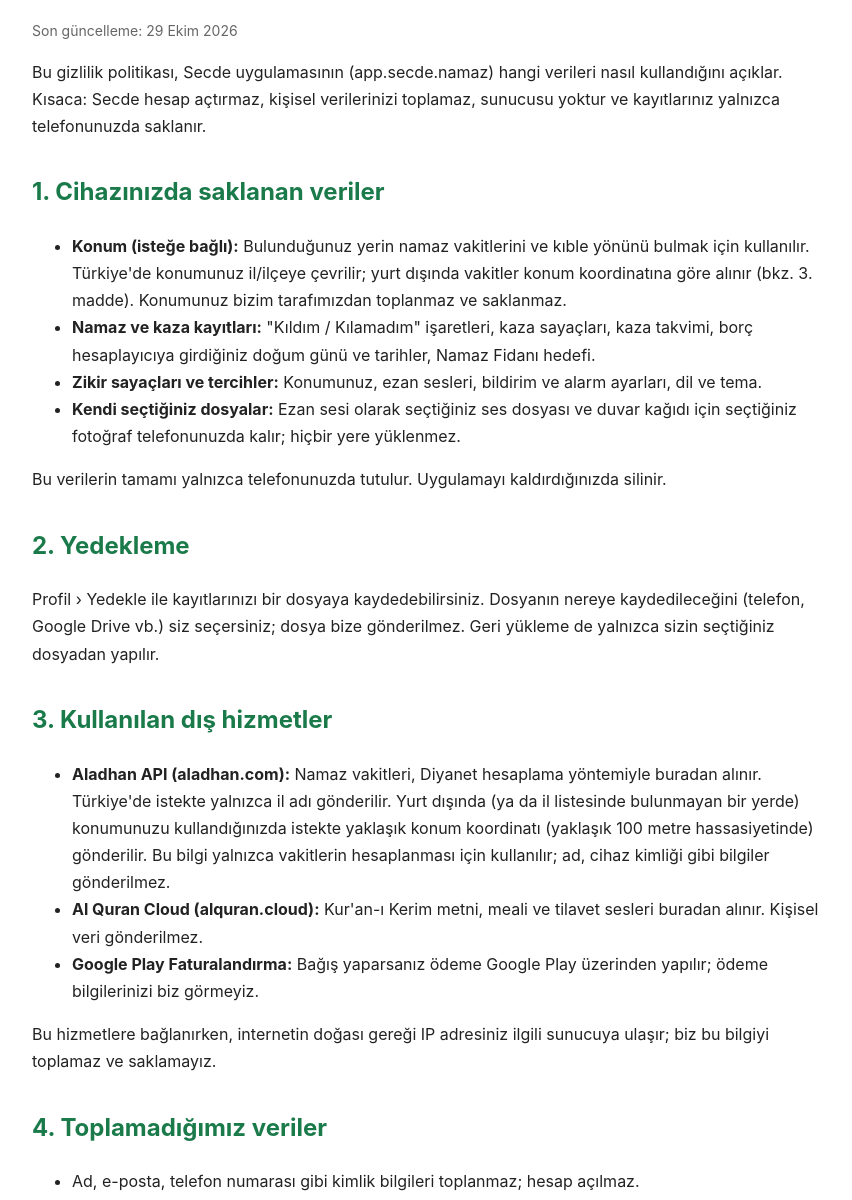
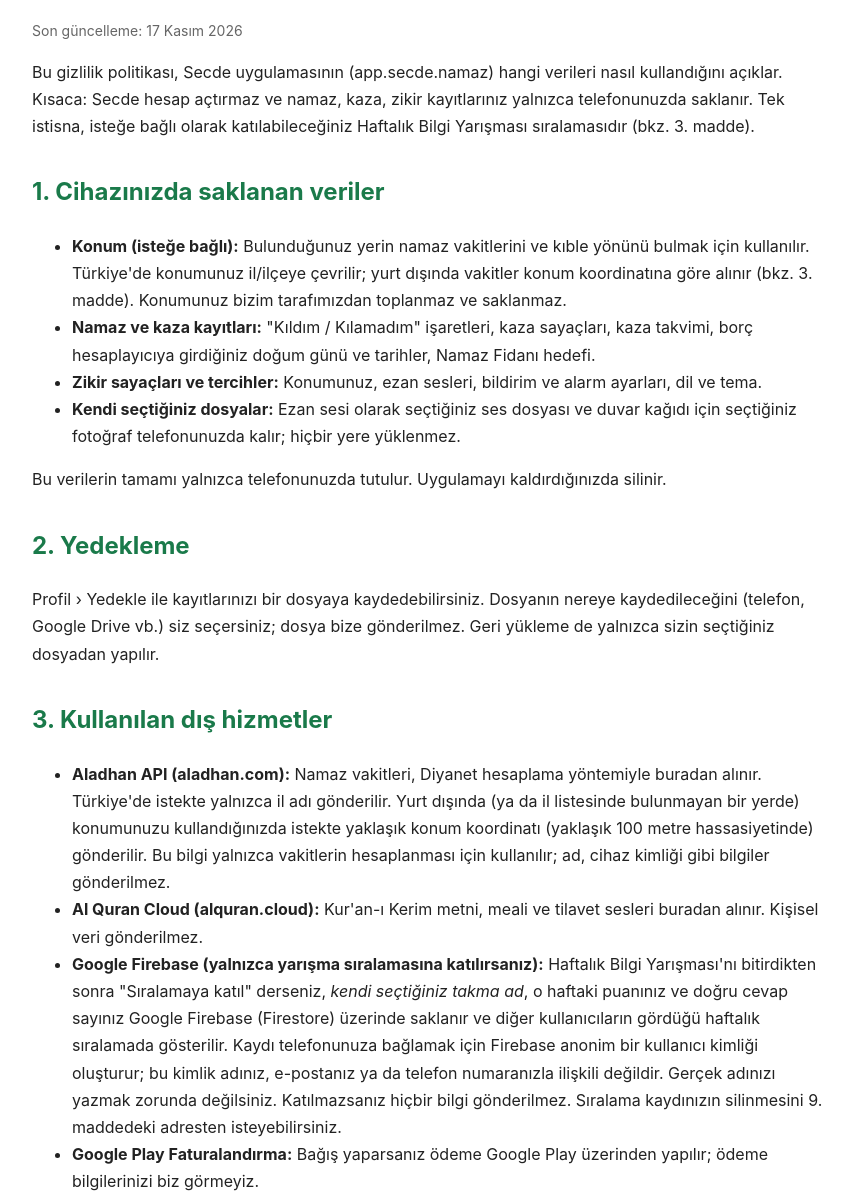
Before and after one commit to rabbace/secde-gizlilik, a plain HTML site: page index.html in a window 1280 px wide. Shown: the part 109-1309 px from the top of the page, without its empty margins (208-1060 px from the left). Drawn offline with Linux system fonts and the light colour scheme.

Commit message:
Add files via upload

```diff
--- a/index.html
+++ b/index.html
@@ -17,11 +17,11 @@
 </head>
 <body>
 <h1>Secde — Gizlilik Politikası</h1>
-<p class="date">Son güncelleme: 29 Ekim 2026</p>
+<p class="date">Son güncelleme: 17 Kasım 2026</p>
 
 <p>Bu gizlilik politikası, Secde uygulamasının (app.secde.namaz) hangi verileri nasıl kullandığını açıklar.
-Kısaca: Secde hesap açtırmaz, kişisel verilerinizi toplamaz, sunucusu yoktur ve kayıtlarınız yalnızca
-telefonunuzda saklanır.</p>
+Kısaca: Secde hesap açtırmaz ve namaz, kaza, zikir kayıtlarınız yalnızca telefonunuzda saklanır.
+Tek istisna, isteğe bağlı olarak katılabileceğiniz Haftalık Bilgi Yarışması sıralamasıdır (bkz. 3. madde).</p>
 
 <h2>1. Cihazınızda saklanan veriler</h2>
 <ul>
@@ -48,6 +48,12 @@ Google Drive vb.) siz seçersiniz; dosya bize gönderilmez. Geri yükleme de yal
         yalnızca vakitlerin hesaplanması için kullanılır; ad, cihaz kimliği gibi bilgiler gönderilmez.</li>
     <li><strong>Al Quran Cloud (alquran.cloud):</strong> Kur'an-ı Kerim metni, meali ve tilavet sesleri buradan alınır.
         Kişisel veri gönderilmez.</li>
+    <li><strong>Google Firebase (yalnızca yarışma sıralamasına katılırsanız):</strong> Haftalık Bilgi Yarışması'nı
+        bitirdikten sonra "Sıralamaya katıl" derseniz, <em>kendi seçtiğiniz takma ad</em>, o haftaki puanınız ve doğru
+        cevap sayınız Google Firebase (Firestore) üzerinde saklanır ve diğer kullanıcıların gördüğü haftalık sıralamada
+        gösterilir. Kaydı telefonunuza bağlamak için Firebase anonim bir kullanıcı kimliği oluşturur; bu kimlik adınız,
+        e-postanız ya da telefon numaranızla ilişkili değildir. Gerçek adınızı yazmak zorunda değilsiniz. Katılmazsanız
+        hiçbir bilgi gönderilmez. Sıralama kaydınızın silinmesini 9. maddedeki adresten isteyebilirsiniz.</li>
     <li><strong>Google Play Faturalandırma:</strong> Bağış yaparsanız ödeme Google Play üzerinden yapılır; ödeme
         bilgilerinizi biz görmeyiz.</li>
 </ul>
@@ -56,10 +62,11 @@ toplamaz ve saklamayız.</p>
 
 <h2>4. Toplamadığımız veriler</h2>
 <ul>
-    <li>Ad, e-posta, telefon numarası gibi kimlik bilgileri toplanmaz; hesap açılmaz.</li>
+    <li>Ad, e-posta, telefon numarası gibi kimlik bilgileri toplanmaz; hesap açılmaz. (Yarışma sıralamasında
+        görünen takma adı siz seçersiniz ve katılım isteğe bağlıdır.)</li>
     <li>Kullanım istatistiği, analitik veya reklam verisi toplanmaz; uygulamada reklam yoktur.</li>
     <li>Kamera görüntüsü kaydedilmez ve gönderilmez (bkz. 5. madde).</li>
-    <li>Kayıtlarınız üçüncü taraflarla paylaşılmaz.</li>
+    <li>Namaz, kaza ve zikir kayıtlarınız üçüncü taraflarla paylaşılmaz.</li>
 </ul>
 
 <h2>5. İzinler</h2>
```
